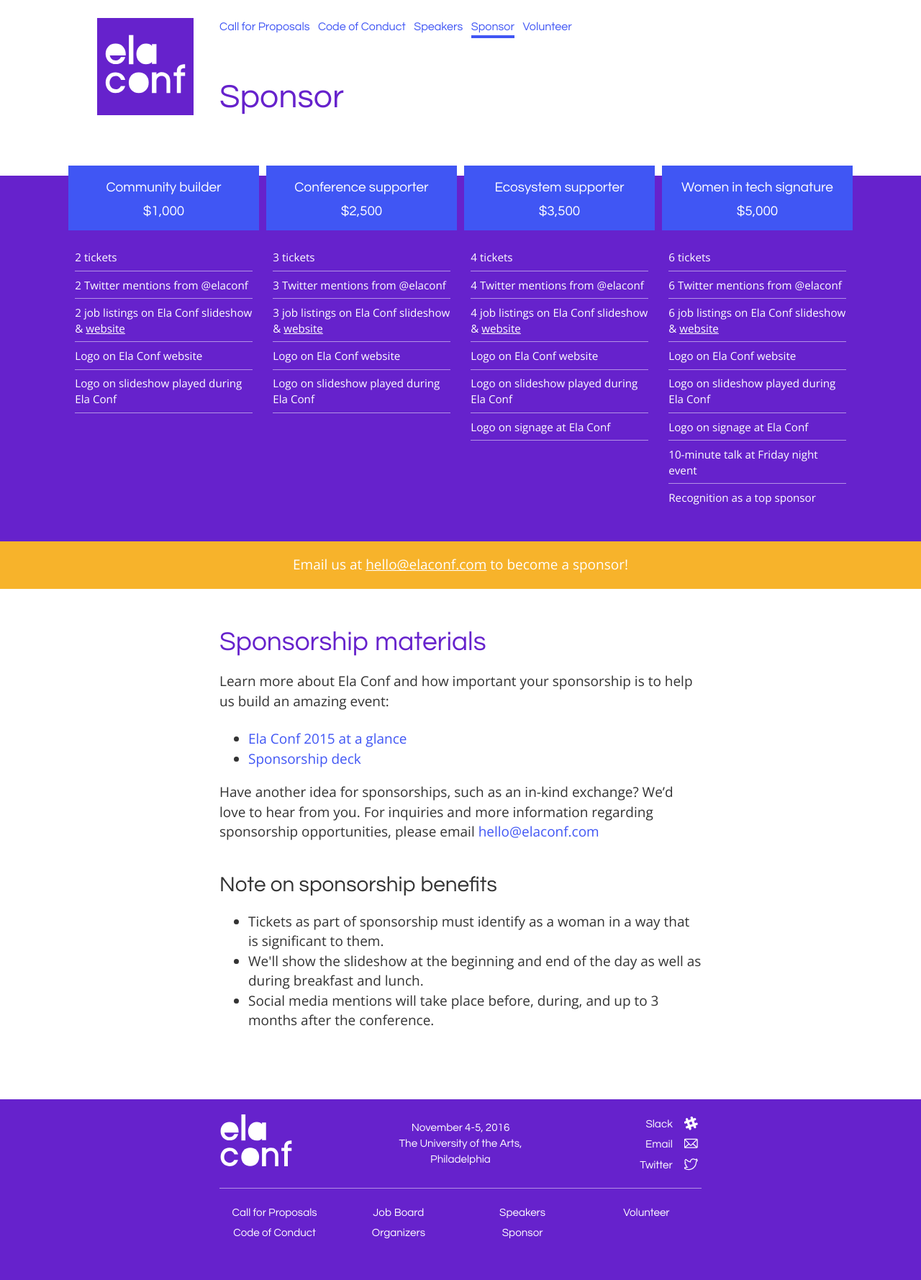
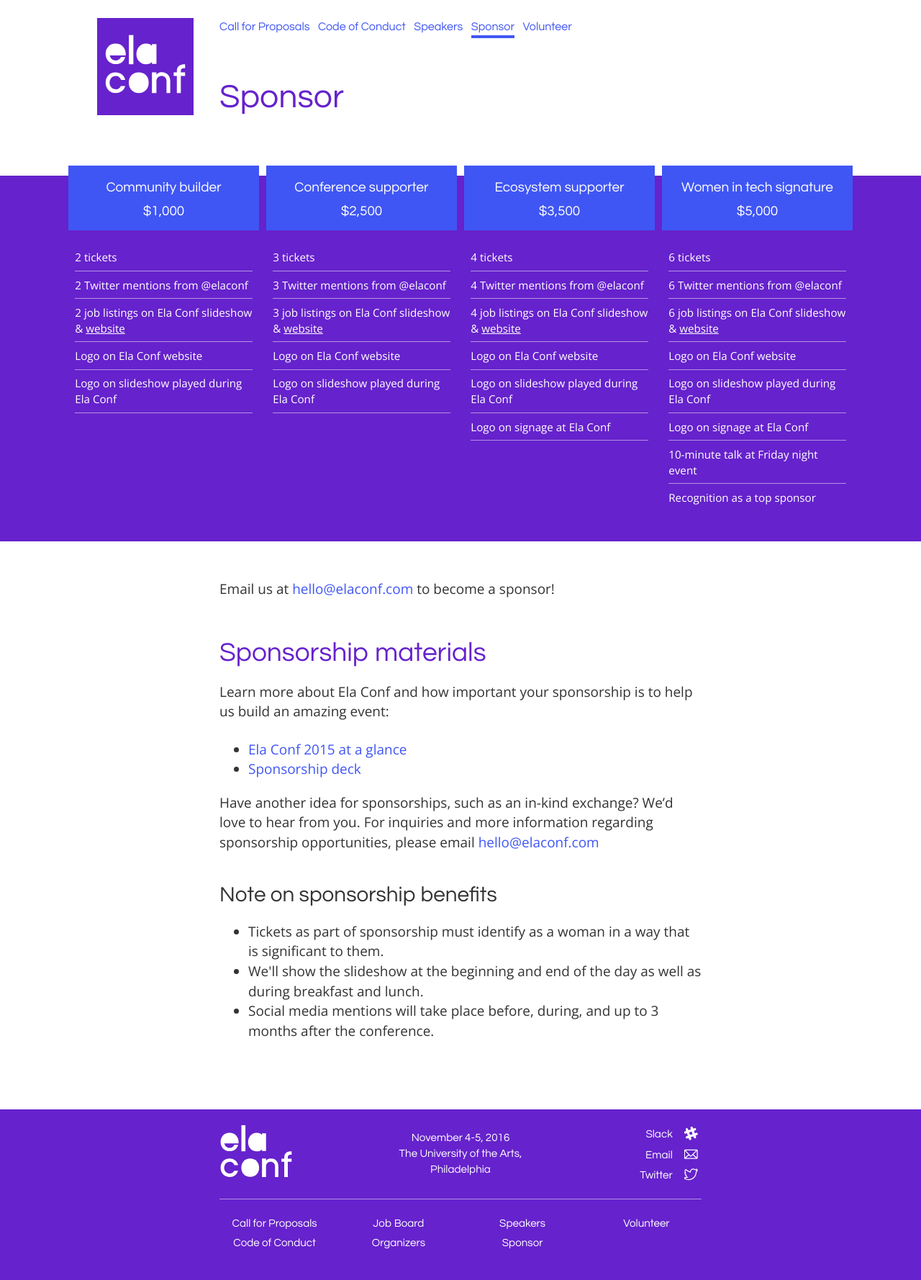
Before and after one commit to elaconf/elaconf.github.io, a Jekyll site: the page built from sponsor/index.html, in a window 1280 px wide. Shown: the whole page at 72% size. Built offline with Jekyll 4.4.1, drawn with Linux system fonts in a browser that asks for light colours.

Commit message:
fix contrast

```diff
--- a/sponsor/index.html
+++ b/sponsor/index.html
@@ -59,10 +59,10 @@ levels:
   </div>
 </section>
 
-<div class="levels-contact fill-shiny">Email us at <a href="mailto:hello@elaconf.com">hello@elaconf.com</a> to become a sponsor!</div>
-
 <section class="fill-light">
   <div class="limiter">
+    <p>&nbsp;</p>
+    <p>Email us at <a href="mailto:hello@elaconf.com">hello@elaconf.com</a> to become a sponsor!</p>
 
     <h2>Sponsorship materials</h2>
     <p>Learn more about Ela Conf and how important your sponsorship is to help us build an amazing event:</p>
```
